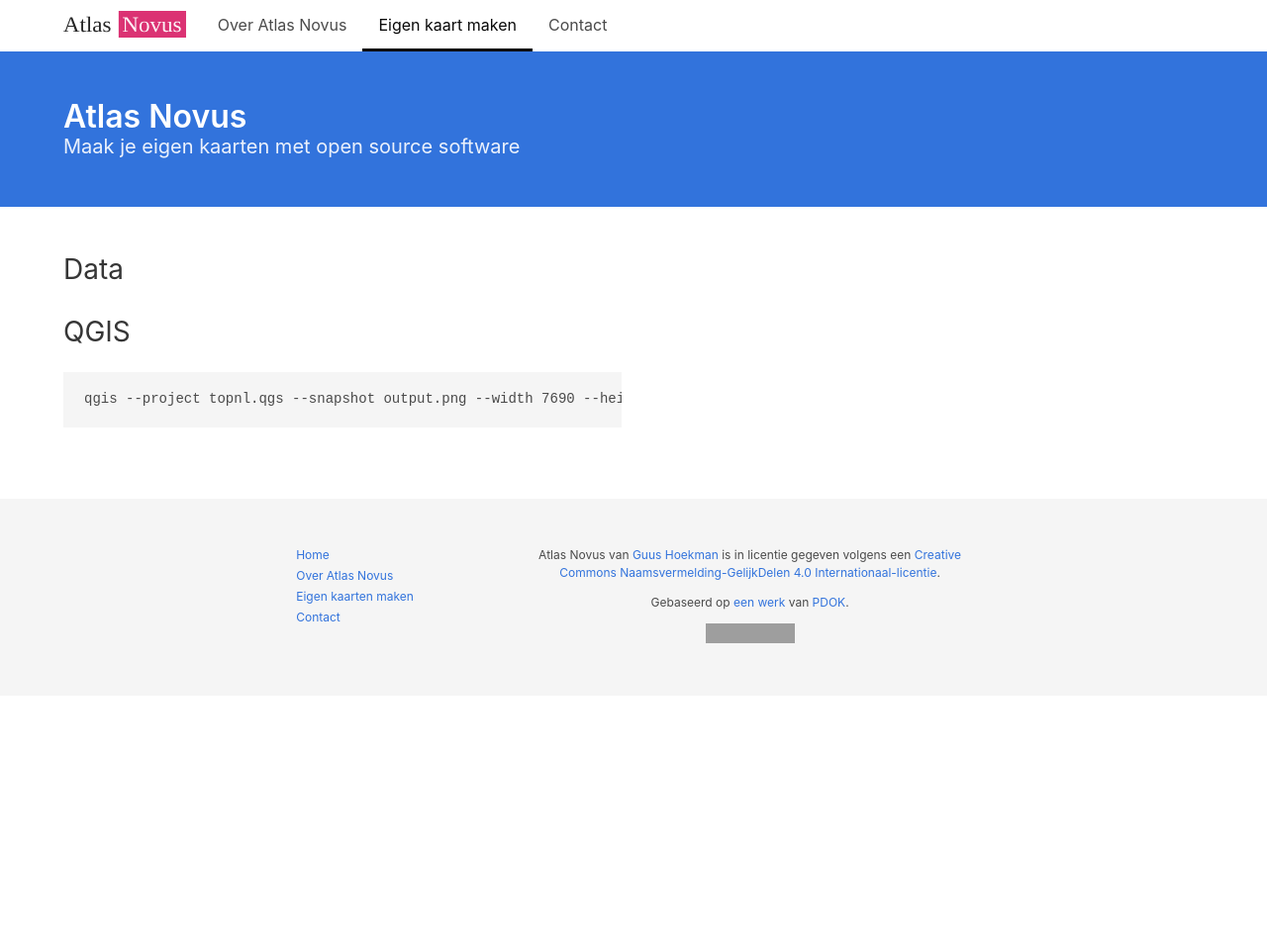
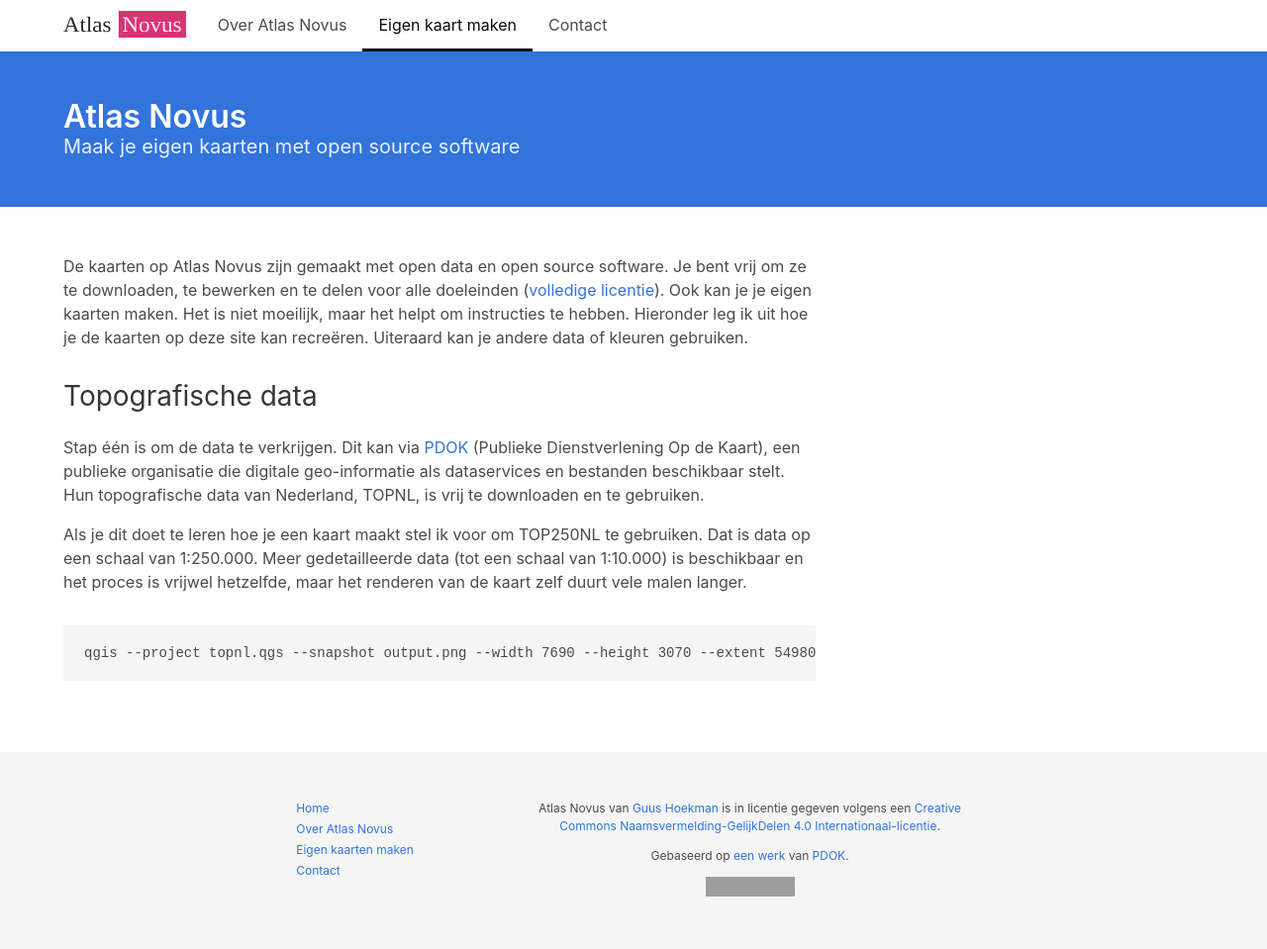
Before and after one commit to guushoekman/atlas-novus, a Jekyll site: the page built from make-your-own.md, in a window 1280 px wide. Shown: the whole page at 99% size. Built offline with Jekyll 4.4.1, drawn with Linux system fonts in a browser that asks for light colours; before the commit the page ends 900 px from its top, so only the background shows below that; grey boxes are pictures that could not be loaded.

Commit message:
start of how to make your own map guide

```diff
--- a/make-your-own.md
+++ b/make-your-own.md
@@ -6,9 +6,13 @@
 <section class="section content">
   <div class="container">
     <div class="columns">
-      <div class="column is-half">
-        <h2 class="title">Data</h2>
-        <h2 class="title">QGIS</h2>
+      <div class="column is-two-thirds">
+        <p>De kaarten op Atlas Novus zijn gemaakt met open data en open source software. Je bent vrij om ze te downloaden, te bewerken en te delen voor alle doeleinden (<a rel="license" target="_blank" href="https://creativecommons.org/licenses/by-sa/4.0/deed.nl">volledige licentie</a>). Ook kan je je eigen kaarten maken. Het is niet moeilijk, maar het helpt om instructies te hebben. Hieronder leg ik uit hoe je de kaarten op deze site kan recreëren. Uiteraard kan je andere data of kleuren gebruiken.</p>
+        <h2 class="title">Topografische data</h2>
+        <p>Stap één is om de data te verkrijgen. Dit kan via <a target="_blank" href="https://www.pdok.nl/nl">PDOK</a> (Publieke Dienstverlening Op de Kaart), een publieke organisatie die digitale geo-informatie als dataservices en bestanden beschikbaar stelt. Hun topografische data van Nederland, TOPNL, is vrij te downloaden en te gebruiken.</p>
+        <p>Als je dit doet te leren hoe je een kaart maakt stel ik voor om TOP250NL te gebruiken. Dat is data op een schaal van 1:250.000. Meer gedetailleerde data (tot een schaal van 1:10.000) is beschikbaar en het proces is vrijwel hetzelfde, maar het renderen van de kaart zelf duurt vele malen langer.</p>
+        <p></p>
+        <h2 class="title"></h2>
         <pre>qgis --project topnl.qgs --snapshot output.png --width 7690 --height 3070 --extent 54980,428640,101120,447060</pre>
       </div>
     </div>
```
